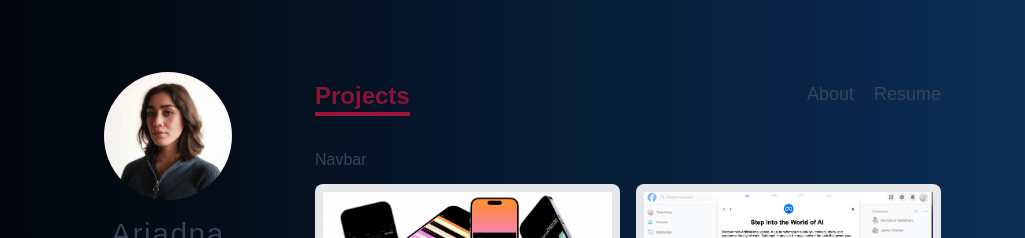
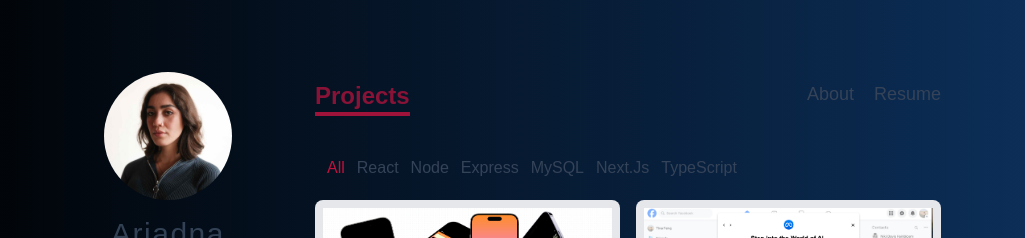
Before and after one commit to ariadnatoledo/ariadna-toledo-portfolio, a Next.js app: page /projects in a window 1280 px wide. Shown: the top 238 px of the page, without its empty margins (127-1152 px from the left). Built offline with nearby package versions, Linux system fonts and the light colour scheme.

Commit message:
Add active state to projectnavbar

```diff
--- a/src/app/projects/page.tsx
+++ b/src/app/projects/page.tsx
@@ -1,14 +1,42 @@
+"use client";
 import ProjectCard from "@/components/ProjectCard";
-import { projects } from "../../../data";
+import { projects as ProjectsData } from "../../../data";
+import ProjectsNavbar from "@/components/ProjectsNavbar";
+import { useState } from "react";
+import { Category } from "../../../type";
 
 function ProjectsPage() {
+  const [projects, setProjects] = useState(ProjectsData);
+  const [active, setActive] = useState("all");
+
+  const handleFilterCategory = (category: Category | "all") => {
+    if (category === "all") {
+      setProjects(ProjectsData);
+      setActive(category);
+      return;
+    }
+
+    const newArray = ProjectsData.filter((project) =>
+      project.category.includes(category)
+    );
+    setProjects(newArray);
+    setActive(category);
+  };
+
   return (
-    <div className="px-5 py-2 overflow-y-scroll" style={{height: '65vh'}}>
-      <nav>Navbar</nav>
+    <div className="px-5 py-2 overflow-y-scroll" style={{ height: "65vh" }}>
+      <ProjectsNavbar
+        handlerFilterCategory={handleFilterCategory}
+        active={active}
+      />
+
       <div className="grid grid-cols-12 gap-4 my-3 relative">
         {projects.map((project) => (
-          <div className="col-span-12 sm:col-span-6 lg:col-span-6 p-2 bg-gray-200 rounded-lg">
-            <ProjectCard project={project} key={project.name} />
+          <div
+            key={project.name}
+            className="col-span-12 sm:col-span-6 lg:col-span-6 p-2 bg-gray-200 rounded-lg"
+          >
+            <ProjectCard project={project} />
           </div>
         ))}
       </div>
--- /dev/null
+++ b/src/components/ProjectsNavbar.tsx
@@ -0,0 +1,36 @@
+import { FunctionComponent } from "react";
+import { Category } from "../../type";
+
+export const NavItem: FunctionComponent<{
+  value: Category | "all";
+  handlerFilterCategory: Function;
+  active: string;
+}> = ({ value, handlerFilterCategory, active }) => {
+  let className = "cursor-pointer hover:text-rose-700 capitalize";
+  if (active === value) className += " text-rose-700";
+
+  return (
+    <li className={className} onClick={() => handlerFilterCategory(value)}>
+      {value}
+    </li>
+  );
+};
+
+const ProjectsNavbar: FunctionComponent<{
+  handlerFilterCategory: Function;
+  active: string;
+}> = (props) => {
+  return (
+    <div className="px-3 py-2 space-x-3 overflow-x-auto list-none flex">
+      <NavItem value="all" {...props} />
+      <NavItem value="react" {...props} />
+      <NavItem value="node" {...props} />
+      <NavItem value="express" {...props} />
+      <NavItem value="MySQL" {...props} />
+      <NavItem value="Next.js" {...props} />
+      <NavItem value="TypeScript" {...props} />
+    </div>
+  );
+};
+
+export default ProjectsNavbar;
```
